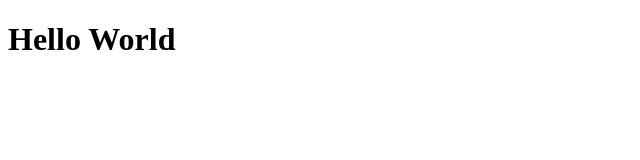
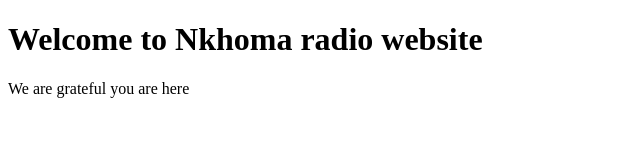
Before and after one commit to NeytechSolutions/nkhomaradio, a plain HTML site: page index.html in a window 1280 px wide. Shown: the whole page, without its empty margins (0-640 px from the left). Drawn offline with Linux system fonts and the light colour scheme.

Commit message:
Add pragraph and changed the welcome message

```diff
--- a/index.html
+++ b/index.html
@@ -7,6 +7,7 @@
     <title>Document</title>
 </head>
 <body>
-    <h1>Hello World</h1>
+    <h1>Welcome to Nkhoma radio website</h1>
+    <p>We are grateful you are here</p>
 </body>
 </html>
```
